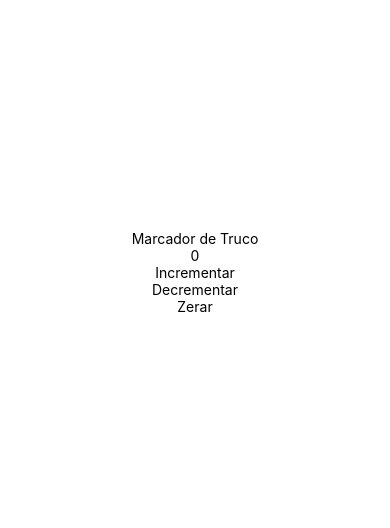
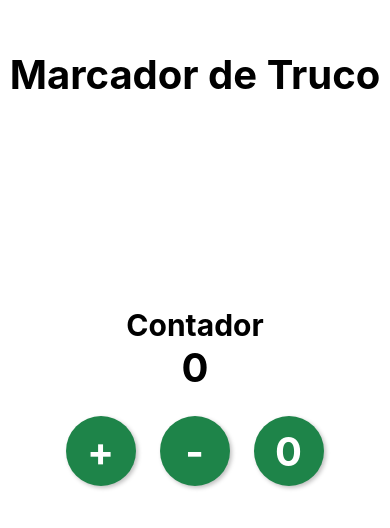
Before and after one commit to ThiagoBeppler/marcador-truco-app, a React Native app: screen / in a window 390 px wide. Shown: the part 150-678 px from the top of the page. Built offline with nearby package versions, Linux system fonts and the light colour scheme.

Commit message:
ajustes botoes e testes componentes

```diff
--- a/App.tsx
+++ b/App.tsx
@@ -1,26 +1,18 @@
 import { StatusBar } from 'expo-status-bar';
 import { useState } from 'react';
-import { StyleSheet, Text, View, Pressable } from 'react-native';
-
+import { StyleSheet, Text, View } from 'react-native';
+import { Botao } from './components/Botao';
+import Contador from './components/Contador';
 
 export default function App() {
-  const [score, setScore] = useState(0);
 
   return (
     <View style={styles.container}>
-      <Text>Marcador de Truco</Text>
-      <Text>{score}</Text>
-      <Pressable onPress={() => setScore(score + 1)}>
-        <Text>Incrementar</Text>
-      </Pressable>
-      <Pressable onPress={() => setScore(score - 1)}>
-        <Text>Decrementar</Text>
-      </Pressable>
-      <Pressable onPress={() => setScore(0)}>
-        <Text>Zerar</Text>
-      </Pressable>
-      <StatusBar style="auto" />
+      <Text style={styles.titulo}>Marcador de Truco</Text>
+
+      <Contador />
     </View>
+
   );
 }
 
@@ -31,4 +23,10 @@ const styles = StyleSheet.create({
     alignItems: 'center',
     justifyContent: 'center',
   },
+  titulo: {
+    marginTop: 200,
+    fontSize: 40,
+    fontWeight: 'bold',
+   alignItems: 'center'
+  }
 });
--- /dev/null
+++ b/components/Botao.tsx
@@ -0,0 +1,61 @@
+import React from 'react';
+import { Pressable, PressableProps, StyleSheet, Text } from 'react-native';
+
+interface BotaoProps extends PressableProps {
+  label: string;
+  backgroundColor?: string;
+  textColor?: string;
+}
+
+export function Botao({
+  label,
+  backgroundColor = '#1E8449',
+  textColor = '#FFFFFF',
+  style,
+  ...pressableProps
+}: BotaoProps) {
+  return (
+    <Pressable
+      style={({ pressed }) => {
+        const resolvedStyle =
+          typeof style === 'function' ? style({ pressed }) : style;
+        return [
+          styles.base,
+          { backgroundColor },
+          pressed && styles.pressed,
+          resolvedStyle,
+        ];
+      }}
+      android_ripple={{ color: '#00000022', borderless: true }}
+      {...pressableProps}
+    >
+      <Text style={[styles.label, { color: textColor }]}>{label}</Text>
+    </Pressable>
+  );
+}
+
+const styles = StyleSheet.create({
+  base: {
+    width: 70,
+    height: 70,
+    borderRadius: 70,
+    alignItems: 'center',
+    justifyContent: 'center',
+    elevation: 4,
+    shadowColor: '#000',
+    shadowOffset: { width: 2, height: 2 },
+    shadowOpacity: 0.25,
+    shadowRadius: 4,
+  },
+  pressed: {
+    transform: [{ scale: 0.97 }],
+    opacity: 0.9,
+  },
+  label: {
+    fontSize: 40,
+    textAlign: 'center',
+    fontWeight: 'bold',
+    textTransform: 'uppercase',
+    letterSpacing: 1,
+  },
+});
--- /dev/null
+++ b/components/Contador.tsx
@@ -0,0 +1,58 @@
+import { StatusBar } from 'expo-status-bar';
+import { useState } from 'react';
+import { StyleSheet, Text, View } from 'react-native';
+import { Botao } from './Botao';
+
+export default function Contador() {
+    const [score, setScore] = useState(0);
+
+    return (
+      <View style={styles.container}>
+        <Text style={styles.titulo}>Contador</Text>
+        <Text style={styles.contador}>{score}</Text>
+        <View style={styles.buttonsRow}>
+          <Botao
+            label="+"
+            onPress={() => setScore(score + 1)}
+            style={styles.button}
+          />
+          <Botao
+            label="-"
+            onPress={() => setScore(score - 1)}
+            style={styles.button}
+          />
+          <Botao
+            label="0"
+            onPress={() => setScore(0)}
+            style={styles.button}
+          />
+        </View>
+        <StatusBar style="auto" />
+      </View>
+    );
+  }
+
+  const styles = StyleSheet.create({
+    container: {
+      flex: 1,
+      backgroundColor: '#fff',
+      alignItems: 'center',
+      justifyContent: 'center',
+    },
+    buttonsRow: {
+      flexDirection: 'row',
+      alignItems: 'center',
+      marginTop: 24,
+    },
+    button: {
+      marginHorizontal: 12,
+    },
+    contador: {
+      fontSize: 40,
+      fontWeight: 'bold',
+    },
+    titulo: {
+        fontSize: 30,
+        fontWeight: 'bold',
+      },
+  });
```
